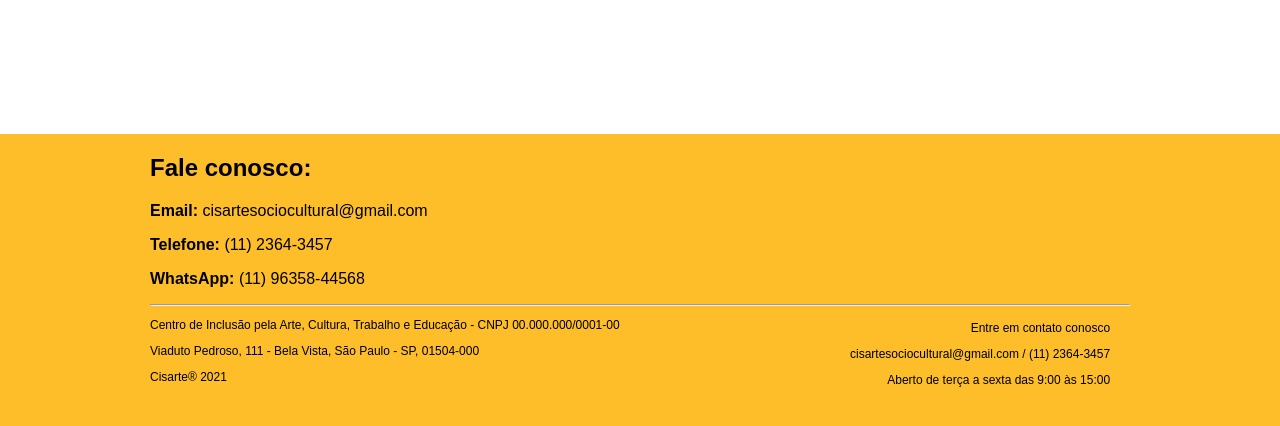
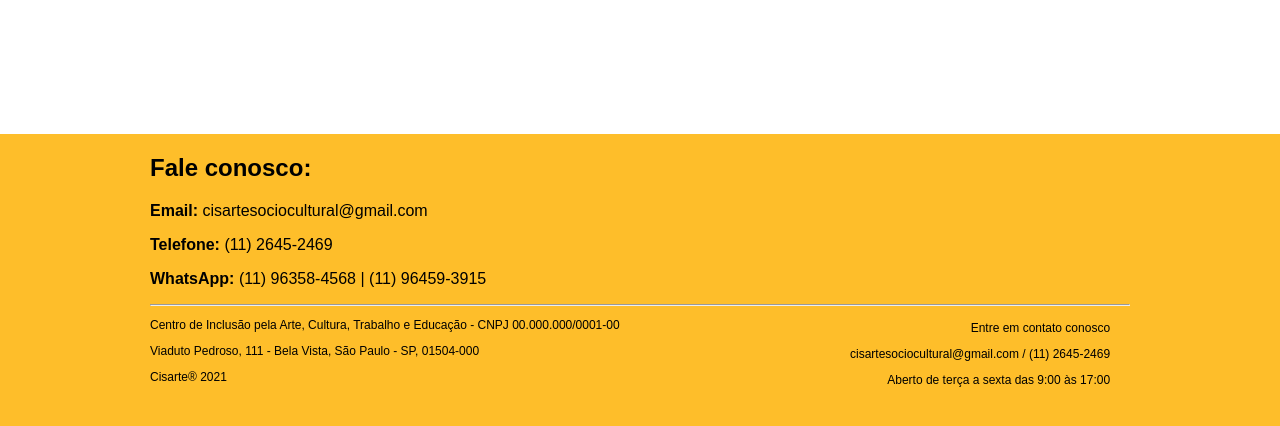
Before and after one commit to cisarte/cisarte.github.io, a plain HTML site: page atividadesCisarte.html in a window 1280 px wide. Shown: the part 3973-4399 px from the top of the page. Drawn offline with nearby package versions, Linux system fonts and the light colour scheme.

Commit message:
Update atividadesCisarte.html

```diff
--- a/atividadesCisarte.html
+++ b/atividadesCisarte.html
@@ -313,8 +313,8 @@
 				<div class="infos">
 					<h2> <strong> Fale conosco: </strong> </h2>
 					<p> <strong> Email: </strong> cisartesociocultural@gmail.com </p>
-					<p> <strong> Telefone: </strong>  (11) 2364-3457 </p>
-					<p> <strong> WhatsApp: </strong>(11) 96358-44568</p>
+					<p> <strong> Telefone: </strong>(11) 2645-2469 </p>
+					<p> <strong> WhatsApp: </strong>(11) 96358-4568 | (11) 96459-3915</p>
 
 					<hr/>
 
@@ -327,8 +327,8 @@
 						<div class="infospadrao2">
 
 							<p> Entre em contato conosco </p>
-							<p> cisartesociocultural@gmail.com / (11) 2364-3457 </p>
-							<p> Aberto de ter&ccedil;a a sexta das 9:00 às 15:00 </p>
+							<p> cisartesociocultural@gmail.com / (11) 2645-2469 </p>
+							<p> Aberto de ter&ccedil;a a sexta das 9:00 às 17:00 </p>
 
 						</div>
 					</div>
```
